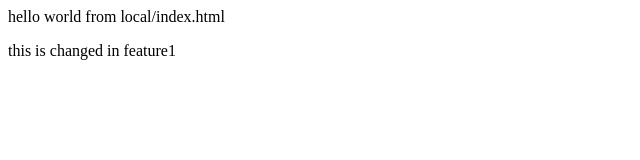
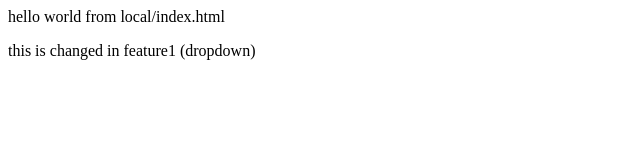
Before and after one commit to sumith0001/local-repository, a plain HTML site: page index.html in a window 1280 px wide. Shown: the full height of the page, 0-640 px from the left. Drawn offline with Linux system fonts and the light colour scheme.

```diff
--- a/index.html
+++ b/index.html
@@ -1,2 +1,2 @@
 <p>hello world from local/index.html</p>
-<p>this is changed in feature1</p>
+<p>this is changed in feature1 (dropdown)</p>
```
